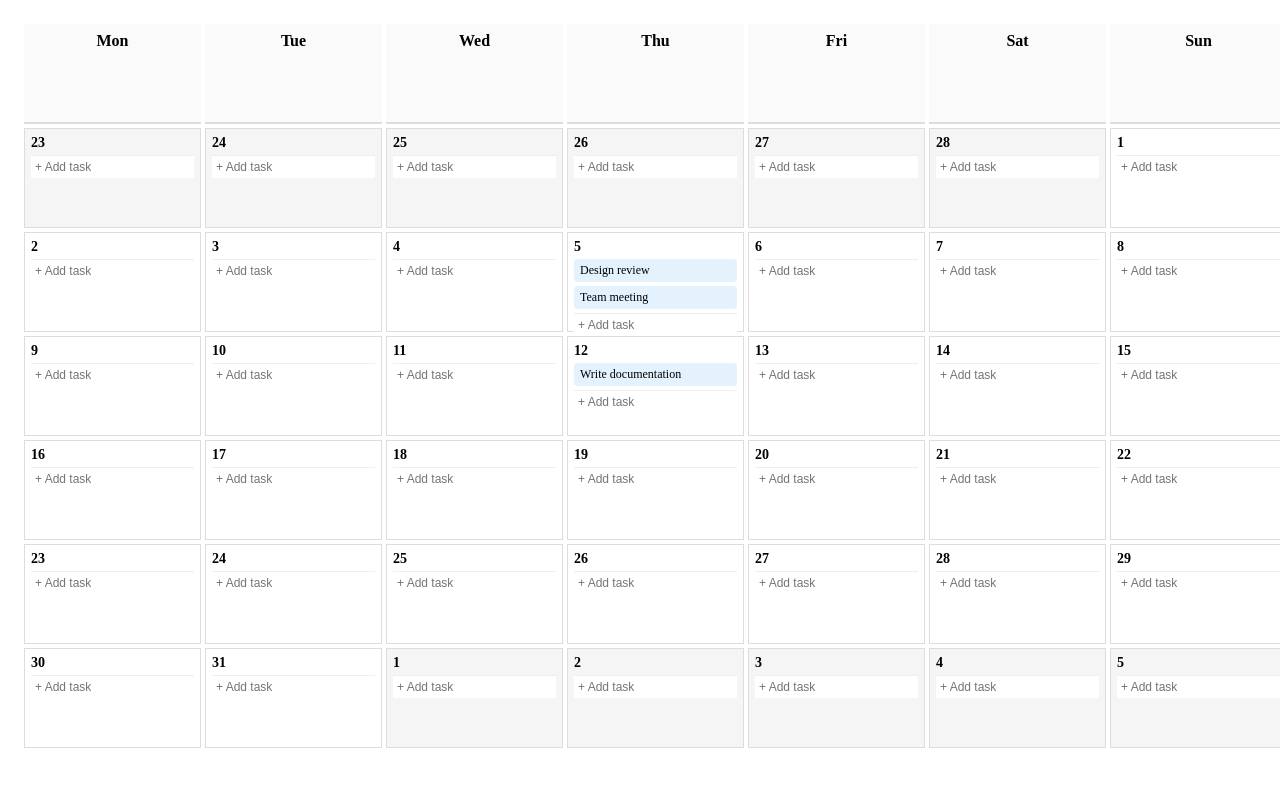
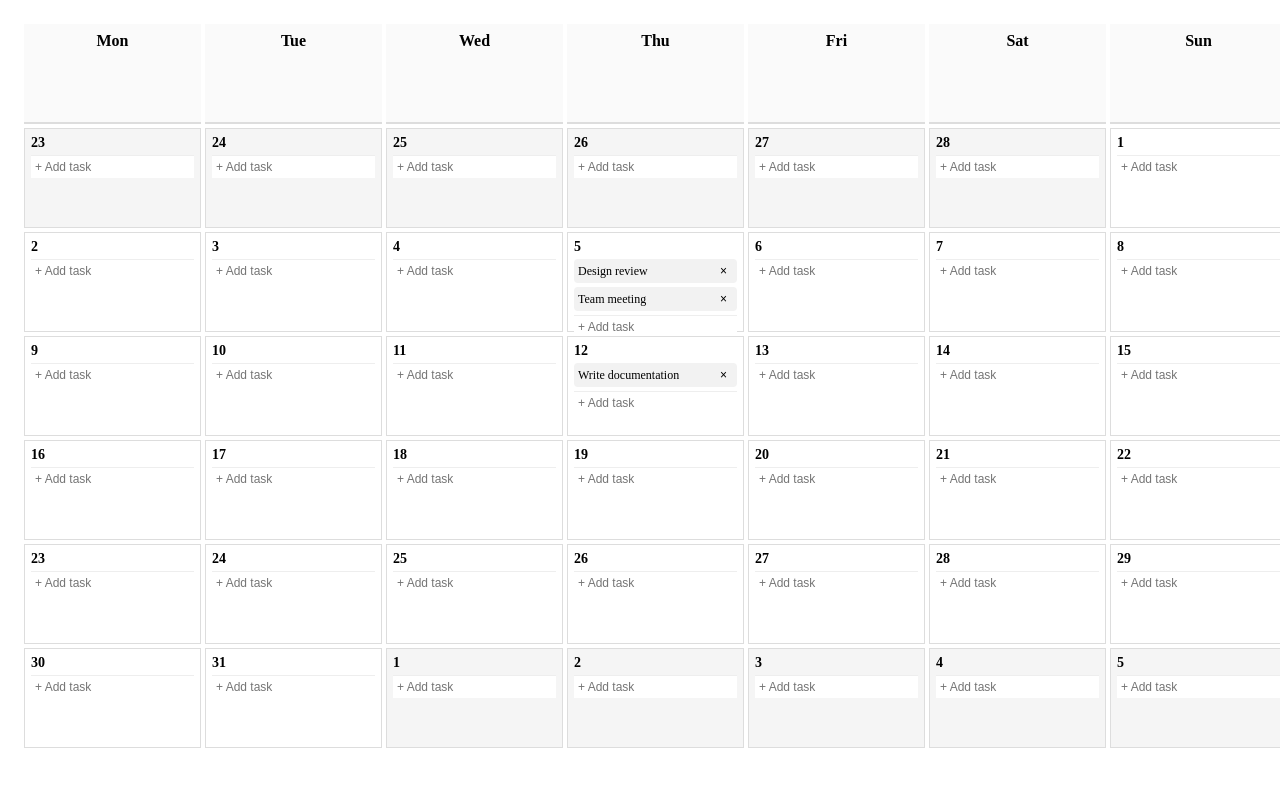
Before and after one commit to muvik-dev/calendar-app, a React (Vite) app: page / in a window 1280 px wide. Shown: the top 786 px of the page. Built offline with nearby package versions, Linux system fonts and the light colour scheme.

Commit message:
Added edit and delete for tasks in calendar

```diff
--- a/src/components/task/TaskItem.tsx
+++ b/src/components/task/TaskItem.tsx
@@ -1,19 +1,97 @@
+import { useState } from "react"
 import styled from "@emotion/styled"
 import type { Task } from "@/domain/task/task.types"
+import type { TaskAction } from "@/store/task/task.actions"
 
 interface Props {
     task: Task
+    dispatch: React.Dispatch<TaskAction>
 }
 
-export function TaskItem({ task }: Props) {
-    return <Container>{task.title}</Container>
+export function TaskItem({ task, dispatch }: Props) {
+    const [isEditing, setIsEditing] = useState(false)
+    const [value, setValue] = useState(task.title)
+
+    function handleUpdate() {
+        const trimmed = value.trim()
+
+        if (!trimmed) {
+            dispatch({ type: "DELETE_TASK", payload: { id: task.id } })
+            return
+        }
+
+        dispatch({
+            type: "UPDATE_TASK",
+            payload: {
+                id: task.id,
+                title: trimmed,
+            },
+        })
+
+        setIsEditing(false)
+    }
+
+    return (
+        <Container>
+            {isEditing ? (
+                <Input
+                    autoFocus
+                    value={value}
+                    onChange={(e) => setValue(e.target.value)}
+                    onBlur={handleUpdate}
+                    onKeyDown={(e) => {
+                        if (e.key === "Enter") handleUpdate()
+                        if (e.key === "Escape") {
+                            setValue(task.title)
+                            setIsEditing(false)
+                        }
+                    }}
+                />
+            ) : (
+                <Title onClick={() => setIsEditing(true)}>
+                    {task.title}
+                </Title>
+            )}
+
+            <DeleteButton
+                onClick={() =>
+                    dispatch({ type: "DELETE_TASK", payload: { id: task.id } })
+                }
+            >
+                ×
+            </DeleteButton>
+        </Container>
+    )
 }
 
 const Container = styled.div`
-  background: #e3f2fd;
-  padding: 4px 6px;
+  display: flex;
+  justify-content: space-between;
+  align-items: center;
+  font-size: 12px;
+  background: #f2f2f2;
+  padding: 4px;
   border-radius: 4px;
+`
+
+const Title = styled.div`
+  flex: 1;
+  cursor: pointer;
+`
+
+const Input = styled.input`
+  flex: 1;
+  border: none;
   font-size: 12px;
-  cursor: grab;
-  user-select: none;
+
+  &:focus {
+    outline: none;
+  }
 `
+
+const DeleteButton = styled.button`
+    border: none;
+    background: transparent;
+    cursor: pointer;
+    font-size: 12px;
+`
--- a/src/store/task/task.actions.ts
+++ b/src/store/task/task.actions.ts
@@ -3,6 +3,7 @@ import type { DateKey } from "@/domain/types/date"
 
 export type TaskAction =
     | { type: "ADD_TASK"; payload: Task }
+    | { type: "UPDATE_TASK"; payload: { id: string; title: string } }
     | { type: "DELETE_TASK"; payload: { id: string } }
     | { type: "MOVE_TASK"; payload: { id: string; toDate: DateKey; newOrder: number } }
     | { type: "REORDER_TASK"; payload: { id: string; newOrder: number } }
--- a/src/store/task/task.reducer.ts
+++ b/src/store/task/task.reducer.ts
@@ -5,6 +5,17 @@ export function taskReducer(state: Task[], action: TaskAction): Task[] {
     switch (action.type) {
         case "ADD_TASK":
             return [...state, action.payload]
+
+        case "UPDATE_TASK":
+            return state.map((task) =>
+                task.id === action.payload.id
+                    ? {
+                        ...task,
+                        title: action.payload.title,
+                        updatedAt: Date.now(),
+                    }
+                    : task
+            )
 
         case "DELETE_TASK":
             return state.filter((t) => t.id !== action.payload.id)
--- a/src/widgets/calendar-grid/DayCell.tsx
+++ b/src/widgets/calendar-grid/DayCell.tsx
@@ -42,7 +42,11 @@ export function DayCell({
             <Header>{getDayNumber(date)}</Header>
 
             {tasks.map((task) => (
-                <TaskItem key={task.id} task={task} />
+                <TaskItem
+                    key={task.id}
+                    task={task}
+                    dispatch={dispatch}
+                />
             ))}
 
             <Input
```
